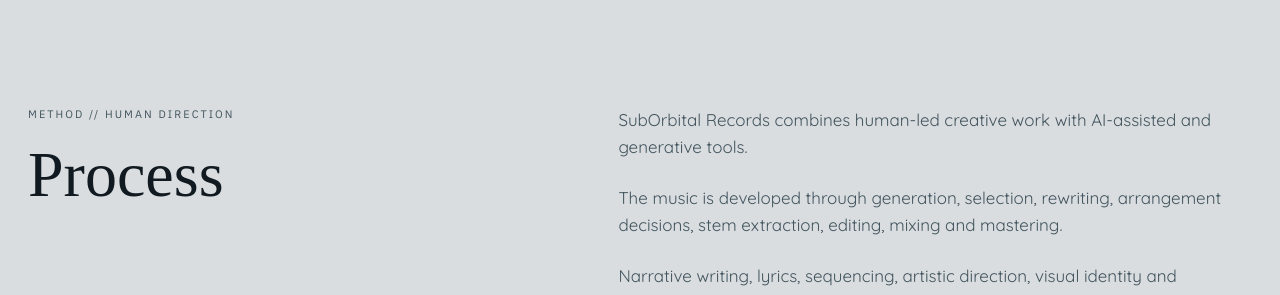
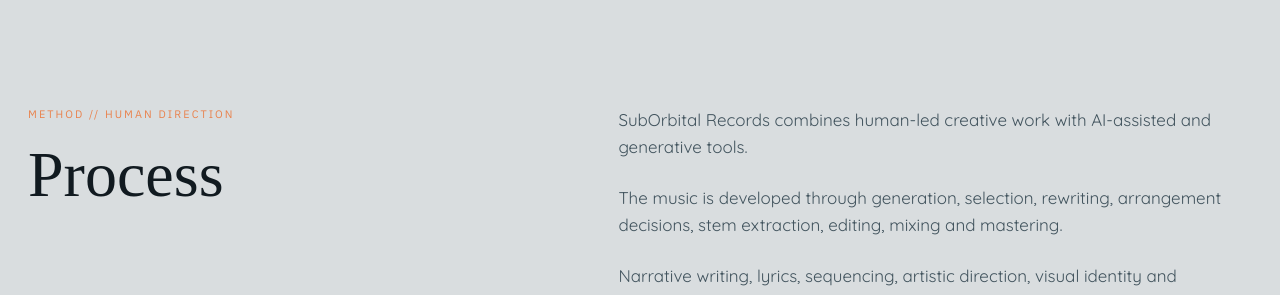
Before and after one commit to yannockverne/suborbital, a Jekyll site: the page built from credits.md, in a window 1280 px wide. Shown: the part 4062-4357 px from the top of the page. Built offline with Jekyll 4.4.1, drawn with Linux system fonts in a browser that asks for light colours; some web fonts are replaced.

Commit message:
Keep light-theme editorial markers orange

```diff
--- a/assets/css/site-polish.css
+++ b/assets/css/site-polish.css
@@ -10,7 +10,8 @@
    Editorial markers
    -------------------------------------------------------------------------- */
 .eyebrow,
-.artists-index-page .artist-range-heading {
+.artists-index-page .artist-range-heading,
+.credits-page .credits-process .eyebrow {
   color: var(--orange);
 }
 
```
